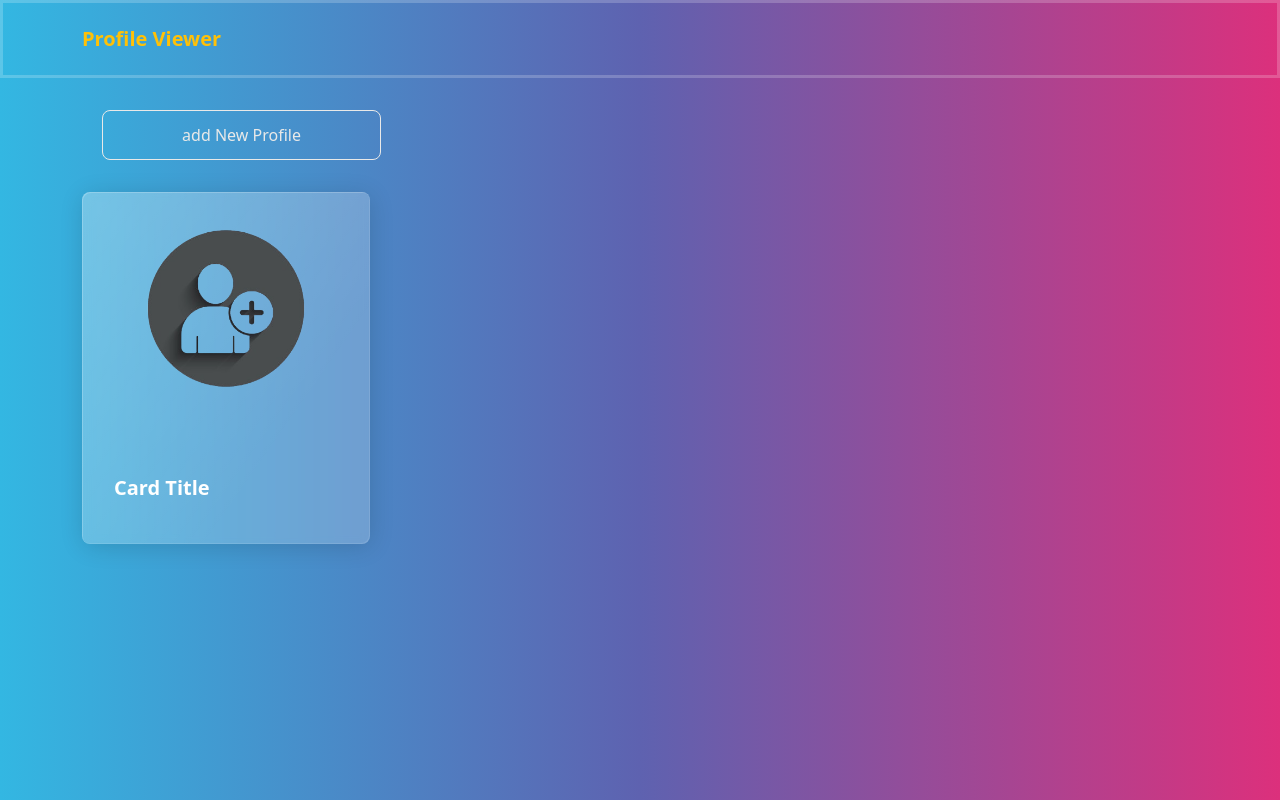
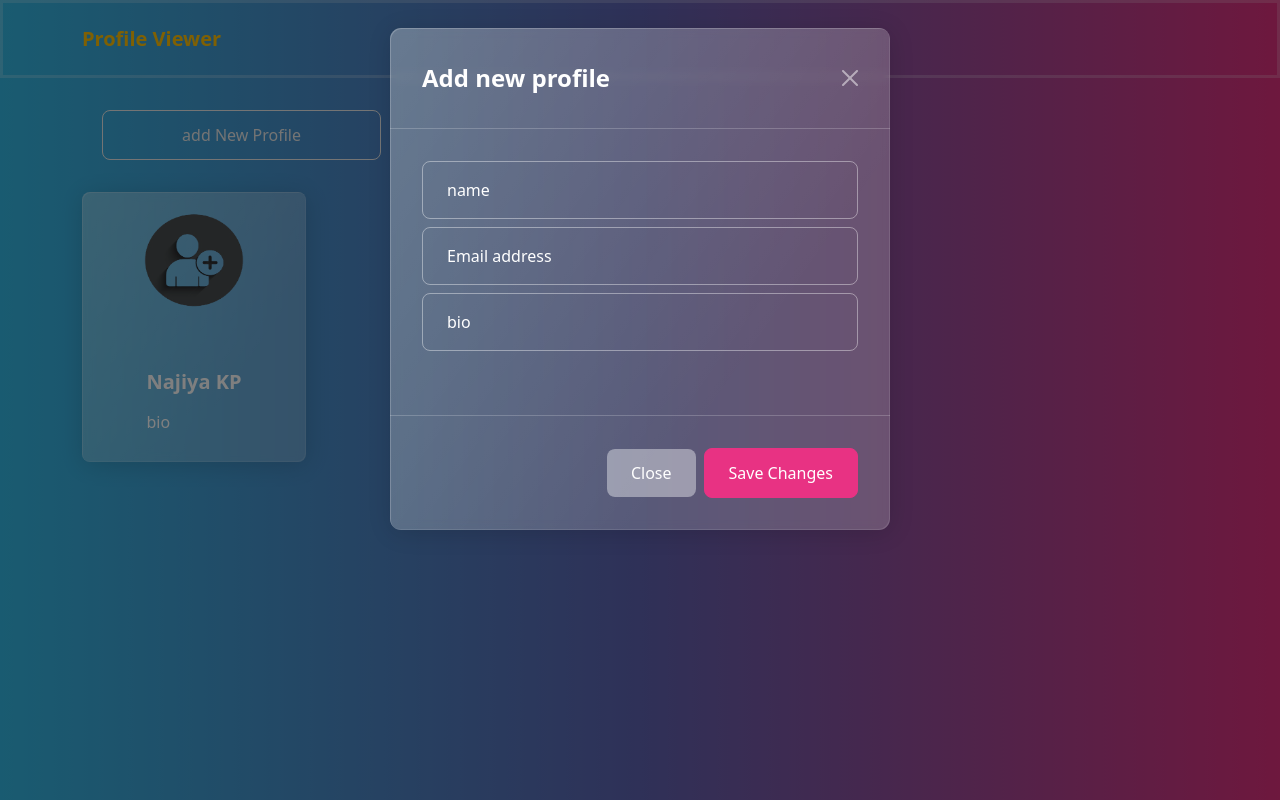
Before and after one commit to Naajiya/profleRedux, a React (Vite) app: page / in a window 1280 px wide. Both pictures are taken after a click on the button "add New Profile". Built offline with nearby package versions, Linux system fonts and the light colour scheme.

Commit message:
code updated

```diff
--- a/src/App.jsx
+++ b/src/App.jsx
@@ -4,11 +4,19 @@ import { Col, Container, Row } from 'react-bootstrap'
 import Cards from './components/Cards'
 import Header from './components/Header'
 import Button from 'react-bootstrap/Button';
+import Modal from 'react-bootstrap/Modal';
+import FloatingLabel from 'react-bootstrap/FloatingLabel';
+import Form from 'react-bootstrap/Form';
 
 
 
 
 function App() {
+
+  const [show, setShow] = useState(false);
+
+  const handleClose = () => setShow(false);
+  const handleShow = () => setShow(true);
 
   return (
     <>
@@ -16,14 +24,58 @@ function App() {
       <Container>
         <Row>
           <Row>
-          <Button className='w-25 m-3' variant="outline-light">add New Profile</Button>
+          <Button onClick={handleShow} className='w-25 m-3' variant="outline-light">add New Profile</Button>
 
           </Row>
           <Col>
           <Cards/>
           </Col>
         </Row>
+
+        <Modal show={show} onHide={handleClose}>
+        <Modal.Header closeButton>
+          <Modal.Title>Add new profile</Modal.Title>
+        </Modal.Header>
+        <Modal.Body>
+
+        <FloatingLabel
+        controlId="floatingInput"
+        label="name"
+        className="mb-1"
+      >
+        <Form.Control type="email" placeholder="name@example.com" />
+      </FloatingLabel>
+
+      <FloatingLabel
+        controlId="floatingInput"
+        label="Email address"
+        className="mb-1"
+      >
+        <Form.Control type="email" placeholder="name@example.com" />
+      </FloatingLabel>
+
+      <FloatingLabel
+        controlId="floatingInput"
+        label="bio"
+        className="mb-3"
+      >
+        <Form.Control type="email" placeholder="name@example.com" />
+      </FloatingLabel>
+
+
+        </Modal.Body>
+        <Modal.Footer>
+          <Button variant="secondary" onClick={handleClose}>
+            Close
+          </Button>
+          <Button variant="primary" onClick={handleClose}>
+            Save Changes
+          </Button>
+        </Modal.Footer>
+      </Modal>
       </Container>
+
+
     </>
   )
 }
--- a/src/components/Cards.jsx
+++ b/src/components/Cards.jsx
@@ -7,12 +7,12 @@ import CardAvatar from '../assets/addss.png'
 function Cards() {
   return (
    <>
-    <Card className='mb-5' style={{ width: '18rem' }}>
-      <Card.Img variant="top" src={CardAvatar} />
+    <Card className='mb-5 d-flex flex-colum justify-content-center align-items-center' style={{ width: '14rem' }}>
+      <Card.Img style={{width:'180px', height:'150px'}} className='img-fluid ' variant="top" src={CardAvatar} />
       <Card.Body>
-        <Card.Title>Card Title</Card.Title>
+        <Card.Title >Najiya KP</Card.Title>
         <Card.Text>
-
+         bio
         </Card.Text>
         {/* <Button variant="primary">Go somewhere</Button> */}
       </Card.Body>
```
